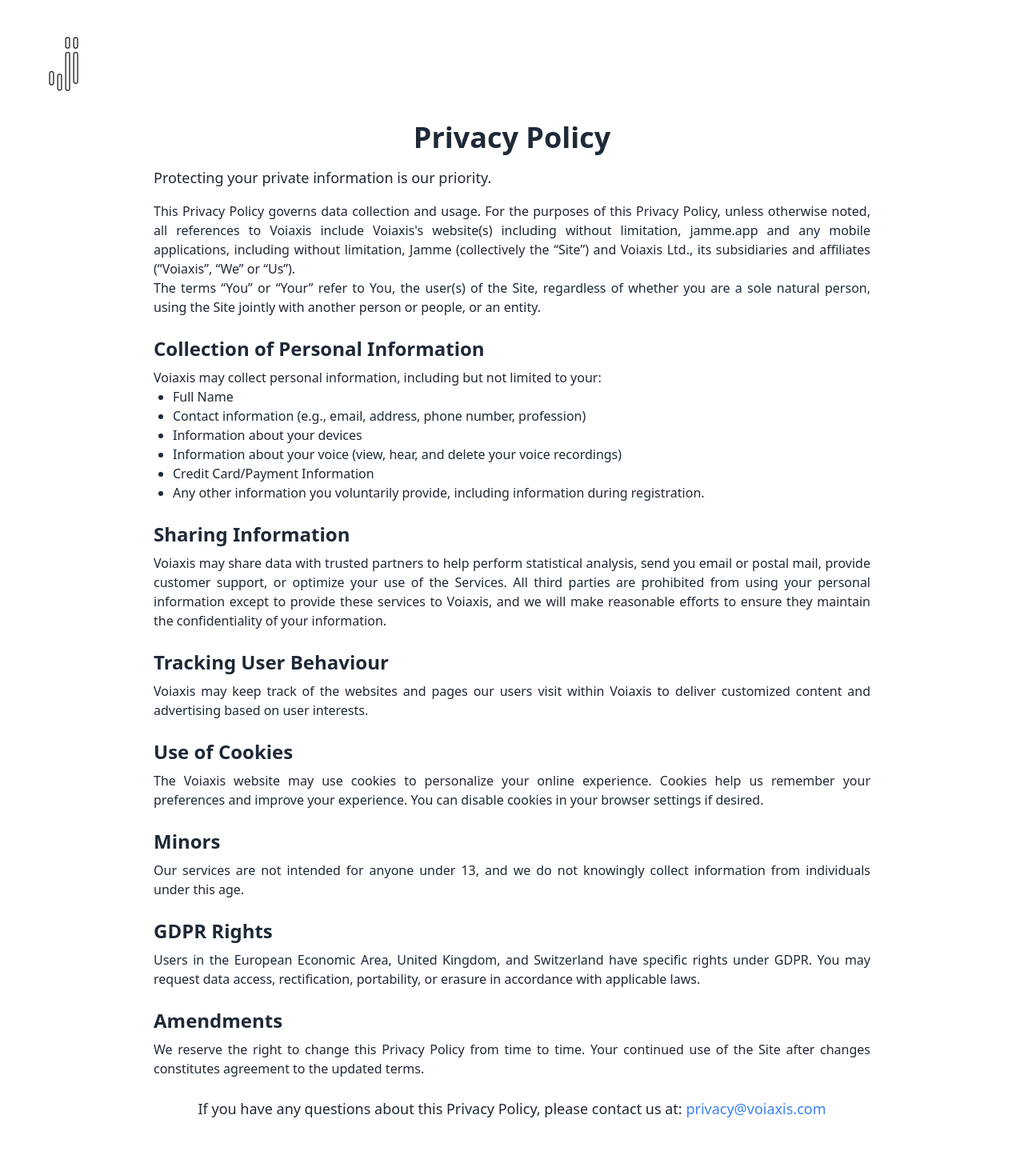
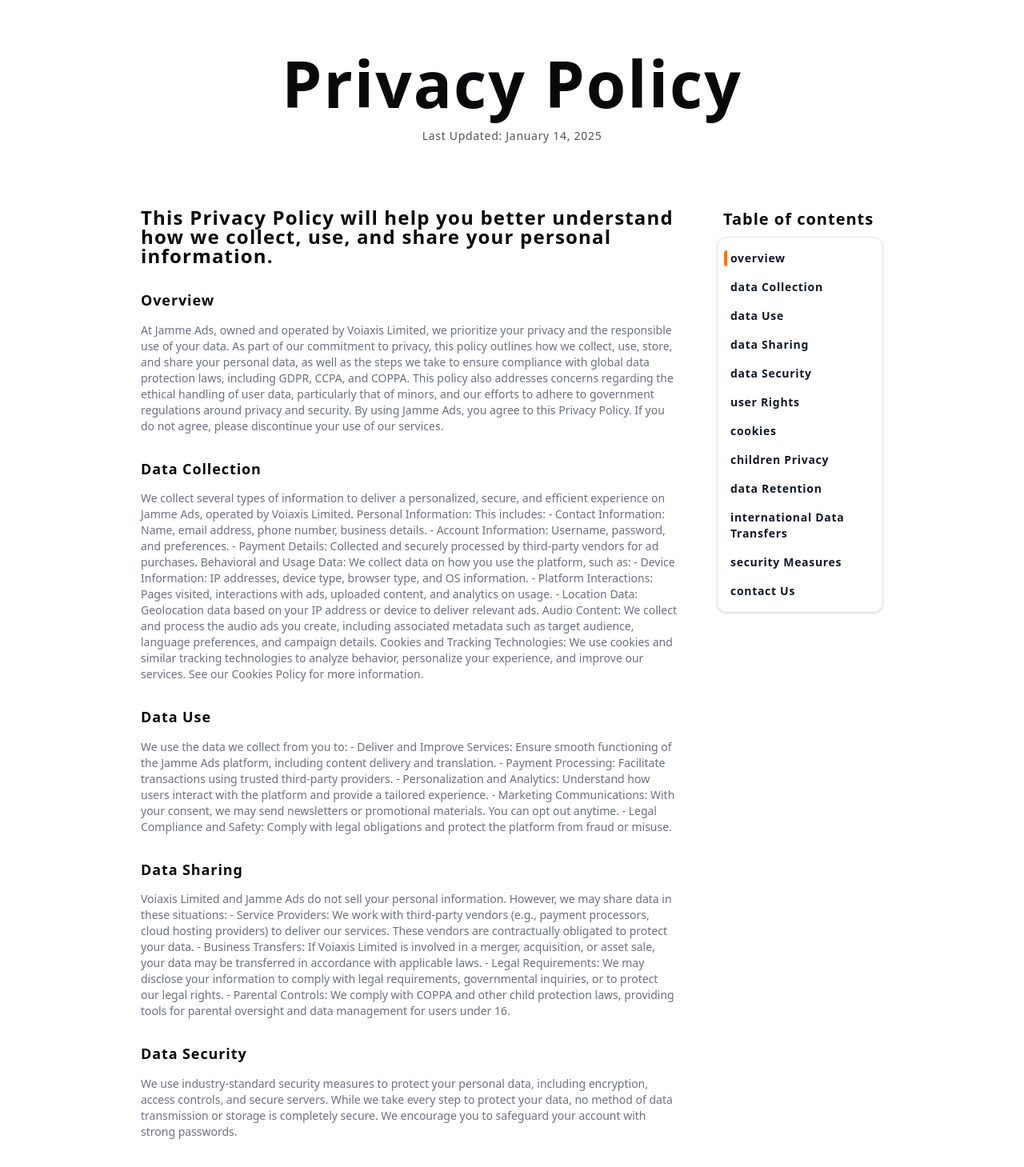
Before and after one commit to Deveshwar-Jamme/jamme-main, a React (Vite) app: page /privacy in a window 1280 px wide. Shown: the top 1459 px of the page at 80% size. Built offline with nearby package versions, Linux system fonts and the light colour scheme; a web font is replaced by a local one.

Commit message:
updated privacy-policy

```diff
--- a/package.json
+++ b/package.json
@@ -14,6 +14,7 @@
     "@radix-ui/react-alert-dialog": "^1.1.2",
     "@radix-ui/react-dialog": "^1.1.2",
     "@radix-ui/react-label": "^2.1.0",
+    "@radix-ui/react-scroll-area": "^1.2.2",
     "@radix-ui/react-select": "^2.1.2",
     "@radix-ui/react-slot": "^1.1.0",
     "axios": "^1.7.9",
--- a/src/components/internal/privacy/Privacy.tsx
+++ b/src/components/internal/privacy/Privacy.tsx
@@ -1,140 +1,165 @@
-import React from "react";
-import Logo from "@/assets/Logo.png"
-import { Link } from "react-router-dom";
+import { Card, CardContent, CardTitle } from "@/components/ui/card";
+import React, { useRef, useState } from "react";
+type PrivacyKey =
+  | "overview"
+  | "dataCollection"
+  | "dataUse"
+  | "dataSharing"
+  | "dataSecurity"
+  | "userRights"
+  | "cookies"
+  | "childrenPrivacy"
+  | "dataRetention"
+  | "internationalDataTransfers"
+  | "securityMeasures"
+  | "contactUs";
+
+const privacyContent: Record<PrivacyKey, string> = {
+  overview: `At Jamme Ads, owned and operated by Voiaxis Limited, we prioritize your privacy and the responsible use of your data. As part of our commitment to privacy, this policy outlines how we collect, use, store, and share your personal data, as well as the steps we take to ensure compliance with global data protection laws, including GDPR, CCPA, and COPPA.
+
+This policy also addresses concerns regarding the ethical handling of user data, particularly that of minors, and our efforts to adhere to government regulations around privacy and security.
+
+By using Jamme Ads, you agree to this Privacy Policy. If you do not agree, please discontinue your use of our services.`,
+  dataCollection: `We collect several types of information to deliver a personalized, secure, and efficient experience on Jamme Ads, operated by Voiaxis Limited.
+
+Personal Information: This includes:
+- Contact Information: Name, email address, phone number, business details.
+- Account Information: Username, password, and preferences.
+- Payment Details: Collected and securely processed by third-party vendors for ad purchases.
+
+Behavioral and Usage Data: We collect data on how you use the platform, such as:
+- Device Information: IP addresses, device type, browser type, and OS information.
+- Platform Interactions: Pages visited, interactions with ads, uploaded content, and analytics on usage.
+- Location Data: Geolocation data based on your IP address or device to deliver relevant ads.
+
+Audio Content: We collect and process the audio ads you create, including associated metadata such as target audience, language preferences, and campaign details.
+
+Cookies and Tracking Technologies: We use cookies and similar tracking technologies to analyze behavior, personalize your experience, and improve our services. See our Cookies Policy for more information.`,
+  dataUse: `We use the data we collect from you to:
+- Deliver and Improve Services: Ensure smooth functioning of the Jamme Ads platform, including content delivery and translation.
+- Payment Processing: Facilitate transactions using trusted third-party providers.
+- Personalization and Analytics: Understand how users interact with the platform and provide a tailored experience.
+- Marketing Communications: With your consent, we may send newsletters or promotional materials. You can opt out anytime.
+- Legal Compliance and Safety: Comply with legal obligations and protect the platform from fraud or misuse.`,
+  dataSharing: `Voiaxis Limited and Jamme Ads do not sell your personal information. However, we may share data in these situations:
+- Service Providers: We work with third-party vendors (e.g., payment processors, cloud hosting providers) to deliver our services. These vendors are contractually obligated to protect your data.
+- Business Transfers: If Voiaxis Limited is involved in a merger, acquisition, or asset sale, your data may be transferred in accordance with applicable laws.
+- Legal Requirements: We may disclose your information to comply with legal requirements, governmental inquiries, or to protect our legal rights.
+- Parental Controls: We comply with COPPA and other child protection laws, providing tools for parental oversight and data management for users under 16.`,
+  dataSecurity: `We use industry-standard security measures to protect your personal data, including encryption, access controls, and secure servers. While we take every step to protect your data, no method of data transmission or storage is completely secure. We encourage you to safeguard your account with strong passwords.`,
+  userRights: `You have several rights regarding your data under GDPR, CCPA, and other privacy laws:
+- Right to Access: Request a copy of the personal data we hold about you.
+- Right to Rectification: Correct inaccurate or incomplete data.
+- Right to Deletion: Request the deletion of your personal data, subject to legal requirements.
+- Right to Opt-Out (CCPA): California residents may opt out of the sale of their personal data, although Voiaxis Limited does not sell personal information.
+- Right to Withdraw Consent: You can withdraw consent for data processing at any time.
+- Right to Data Portability: Request your data in a machine-readable format to transfer to another provider.
+
+To exercise any of these rights, contact us at [Insert Contact Information].`,
+  cookies: `Jamme Ads, owned by Voiaxis Limited, uses cookies to enhance user experience and track site usage. You can control cookie settings through your browser. For more details, refer to our Cookies Policy [Insert Link].`,
+  childrenPrivacy: `Jamme Ads adheres to child protection laws, including COPPA, to ensure the safety and privacy of minors. For children under 13, we do not knowingly collect personal data without parental consent. For children between 13-16, parental controls are available, and targeted advertising is restricted.`,
+  dataRetention: `We retain your personal data only for as long as necessary to fulfill the purposes outlined in this Privacy Policy or as required by law. This includes retaining audio ads and campaign data for the duration of the campaign, with longer retention periods for legal or compliance purposes.`,
+  internationalDataTransfers: `Voiaxis Limited operates globally, and your data may be transferred internationally. We take appropriate safeguards for these transfers, such as:
+- Standard Contractual Clauses (SCCs): For transfers outside the EEA to ensure compliance with European data protection laws.
+- Other Safeguards: Similar measures are taken for transfers outside the U.S., ensuring that data remains secure and protected under applicable laws.`,
+  securityMeasures: `We use industry-standard security measures to protect your personal data, including encryption, access controls, and secure servers. While we take every step to protect your data, no method of data transmission or storage is completely secure. We encourage you to safeguard your account with strong passwords.`,
+  contactUs: `For any questions or concerns regarding this Privacy Policy, or to exercise your data rights, contact us at:
+
+Data Protection Officer (DPO)
+
+Email: info@jamme.app
+
+Address: 25, The Junction, Slough, London, United Kingdom - SL2 5GE.`,
+};
 
 const PrivacyPolicy: React.FC = () => {
+  const sectionRefs = useRef<Record<PrivacyKey, HTMLDivElement | null>>({
+    overview: null,
+    dataCollection: null,
+    dataUse: null,
+    dataSharing: null,
+    dataSecurity: null,
+    userRights: null,
+    cookies: null,
+    childrenPrivacy: null,
+    dataRetention: null,
+    internationalDataTransfers: null,
+    securityMeasures: null,
+    contactUs: null,
+  });
+
+  const [activeSection, setActiveSection] = useState<PrivacyKey>("overview");
+
+  const handleSectionClick = (section: PrivacyKey) => {
+    setActiveSection(section);
+    sectionRefs.current[section]?.scrollIntoView({ behavior: "smooth" });
+  };
+
   return (
-    <main className="w-full max-w-full min-h-screen bg-white p-4">
-      <header className="w-full h-24">
-        <nav className="w-full h-full flex justify-between items-center ml-6 mt-4">
-          <Link
-            to="/"
-            className="group flex justify-center items-center gap-0 cursor-pointer animate-pulse"
-          >
-            <img
-              id="logo"
-              src={Logo}
-              alt="Jamme"
-              loading="lazy"
-              className="w-20 h-auto"
-            />
-            <p
-              id="logo__text"
-              className="text-xl font-bold text-gray-800 select-none opacity-0 transition-all ease-in-out duration-500 invisible group-hover:opacity-100 group-hover:visible"
-            >
-              JAMME
-            </p>
-          </Link>
-        </nav>
-      </header>
-      <div className="p-6  text-gray-800">
-        <div className="max-w-4xl mx-auto">
-          <h1 className="text-3xl md:text-4xl font-bold mb-4 text-center">
+    <div className="flex flex-col font-Inter">
+      {/* Banner */}
+      <div className="lg:mt-10">
+        <div className="container mx-auto py-6 px-4 flex flex-col gap-4 md:items-center md:justify-center">
+          <h1 className="scroll-m-20 text-6xl font-semibold tracking-wide lg:text-[80px]">
             Privacy Policy
           </h1>
-          <p className="mb-4 text-lg">Protecting your private information is our priority.</p>
-
-          <section className="mb-6">
-            <p className="text-justify">
-              This Privacy Policy governs data collection and usage. For the purposes of this Privacy
-              Policy, unless otherwise noted, all references to Voiaxis include Voiaxis's website(s)
-              including without limitation, jamme.app and any mobile applications, including without
-              limitation, Jamme (collectively the “Site”) and Voiaxis Ltd., its subsidiaries and
-              affiliates (“Voiaxis”, “We” or “Us”).
-            </p>
-            <p className="text-justify">
-              The terms “You” or “Your” refer to You, the user(s) of the Site, regardless of whether
-              you are a sole natural person, using the Site jointly with another person or people, or
-              an entity.
-            </p>
-          </section>
-
-          <section className="mb-6">
-            <h2 className="text-2xl font-semibold mb-2">Collection of Personal Information</h2>
-            <p className="text-justify">
-              Voiaxis may collect personal information, including but not limited to your:
-            </p>
-            <ul className="list-disc ml-6 text-justify">
-              <li>Full Name</li>
-              <li>Contact information (e.g., email, address, phone number, profession)</li>
-              <li>Information about your devices</li>
-              <li>Information about your voice (view, hear, and delete your voice recordings)</li>
-              <li>Credit Card/Payment Information</li>
-              <li>
-                Any other information you voluntarily provide, including information during
-                registration.
-              </li>
-            </ul>
-          </section>
-
-          <section className="mb-6">
-            <h2 className="text-2xl font-semibold mb-2">Sharing Information</h2>
-            <p className="text-justify">
-              Voiaxis may share data with trusted partners to help perform statistical analysis, send
-              you email or postal mail, provide customer support, or optimize your use of the Services.
-              All third parties are prohibited from using your personal information except to provide
-              these services to Voiaxis, and we will make reasonable efforts to ensure they maintain
-              the confidentiality of your information.
-            </p>
-          </section>
-
-          <section className="mb-6">
-            <h2 className="text-2xl font-semibold mb-2">Tracking User Behaviour</h2>
-            <p className="text-justify">
-              Voiaxis may keep track of the websites and pages our users visit within Voiaxis to
-              deliver customized content and advertising based on user interests.
-            </p>
-          </section>
-
-          <section className="mb-6">
-            <h2 className="text-2xl font-semibold mb-2">Use of Cookies</h2>
-            <p className="text-justify">
-              The Voiaxis website may use cookies to personalize your online experience. Cookies help
-              us remember your preferences and improve your experience. You can disable cookies in
-              your browser settings if desired.
-            </p>
-          </section>
-
-          <section className="mb-6">
-            <h2 className="text-2xl font-semibold mb-2">Minors</h2>
-            <p className="text-justify">
-              Our services are not intended for anyone under 13, and we do not knowingly collect
-              information from individuals under this age.
-            </p>
-          </section>
-
-          <section className="mb-6">
-            <h2 className="text-2xl font-semibold mb-2">GDPR Rights</h2>
-            <p className="text-justify">
-              Users in the European Economic Area, United Kingdom, and Switzerland have specific
-              rights under GDPR. You may request data access, rectification, portability, or erasure
-              in accordance with applicable laws.
-            </p>
-          </section>
-
-          <section className="mb-6">
-            <h2 className="text-2xl font-semibold mb-2">Amendments</h2>
-            <p className="text-justify">
-              We reserve the right to change this Privacy Policy from time to time. Your continued use
-              of the Site after changes constitutes agreement to the updated terms.
-            </p>
-          </section>
-
-          <footer className="mt-6 text-center">
-            <p className="text-lg">
-              If you have any questions about this Privacy Policy, please contact us at:{" "}
-              <a
-                href="mailto:privacy@voiaxis.com"
-                className="text-blue-500 hover:underline"
-              >
-                privacy@voiaxis.com
-              </a>
-            </p>
-          </footer>
+          <span className="text-sm font-normal tracking-wider text-gray-600">
+            Last Updated: January 14, 2025
+          </span>
         </div>
       </div>
-    </main>
-
+      {/* Main Content */}
+      <div className="flex  flex-col-reverse md:flex-row md:mt-10 gap-4 md:px-10 lg:px-40">
+        <div className="flex-1 p-4">
+          <p className="pb-8 text-2xl font-semibold tracking-wider leading-6">
+            This Privacy Policy will help you better understand how we collect, use, and share your personal information.
+          </p>
+          {Object.keys(privacyContent).map((key) => {
+            const privacyKey = key as PrivacyKey;
+            return (
+              <div
+                key={privacyKey}
+                ref={(el) => (sectionRefs.current[privacyKey] = el)}
+                className="section-content mb-8"
+              >
+                <h2 className=" capitalize tracking-wider text-lg font-semibold leading-tight  text-left">
+                  {privacyKey.replace(/([A-Z])/g, " $1").trim()}
+                </h2>
+                <p className="mt-4 text-gray-500 tracking-normal text-sm">{privacyContent[privacyKey]}</p>
+              </div>
+            );
+          })}
+        </div>
+        <div className="w-full md:w-72 lg:w-1/4 p-4">
+          <CardTitle className="font-bold text-xl mb-2 ml-2 tracking-wider ">Table of contents</CardTitle>
+          <Card className="text-sm p-2">
+            {Object.keys(privacyContent).map((key) => {
+              const privacyKey = key as PrivacyKey;
+              return (
+                <CardContent
+                  key={privacyKey}
+                  className="relative cursor-pointer hover:bg-gray-300 dark:hover:bg-gray-500 p-2 rounded flex items-center"
+                  onClick={() => handleSectionClick(privacyKey)}
+                >
+                  {/* Active indicator */}
+                  {activeSection === privacyKey && (
+                    <span
+                      className="absolute left-0 top-1/2 transform -translate-y-1/2 bg-orange-500 w-1 h-5 "
+                      style={{
+                        borderRadius: "4px 0 0 4px",
+                      }}
+                    />
+                  )}
+                  <span className="text-gray-900 font-semibold tracking-wider">
+                    {privacyKey.replace(/([A-Z])/g, " $1").trim()}
+                  </span>
+                </CardContent>
+              );
+            })}
+          </Card>
+        </div>
+      </div>
+    </div>
   );
 };
 
--- /dev/null
+++ b/src/components/ui/typography.tsx
@@ -0,0 +1,48 @@
+import { cn } from "@/lib/utils"
+import { cva, type VariantProps } from "class-variance-authority"
+import React from "react"
+
+export const typographyVariants = cva("text-xl", {
+  variants: {
+    variant: {
+      h1: "scroll-m-20 text-6xl font-semibold tracking-wide lg:text-[80px]",
+      h2: "scroll-m-20 border-b pb-2 text-3xl font-semibold tracking-tight first:mt-0",
+      h3: "scroll-m-20 text-2xl font-semibold tracking-tight",
+      h4: "scroll-m-20 text-xl font-semibold tracking-tight",
+      p: "leading-7 [&:not(:first-child)]:mt-6",
+      span: "text-sm lg:text-base font-semibold leading-7",
+    },
+    affects: {
+      default: "",
+      lead: "text-xl text-muted-foreground",
+      large: "text-lg font-semibold",
+      small: "text-sm font-medium leading-none",
+      muted: "text-sm text-muted-foreground",
+      removePMargin: "[&:not(:first-child)]:mt-0",
+    },
+  },
+  defaultVariants: {
+    variant: "h1",
+    affects: "default",
+  },
+})
+
+export interface TypographyProps
+  extends React.HTMLAttributes<HTMLHeadingElement>,
+  VariantProps<typeof typographyVariants> { }
+
+const Typography = React.forwardRef<HTMLHeadingElement, TypographyProps>(
+  ({ className, variant, affects, ...props }, ref) => {
+    const Comp = variant || "p"
+    return (
+      <Comp
+        className={cn(typographyVariants({ variant, affects, className }))}
+        ref={ref}
+        {...props}
+      />
+    )
+  },
+)
+Typography.displayName = "Typography"
+
+export default Typography
```
Also changed, not shown: src/components/ui/scroll-area.tsx (added, +46 -0 lines), 1 other file (tests, documents, lock files or other folders).
